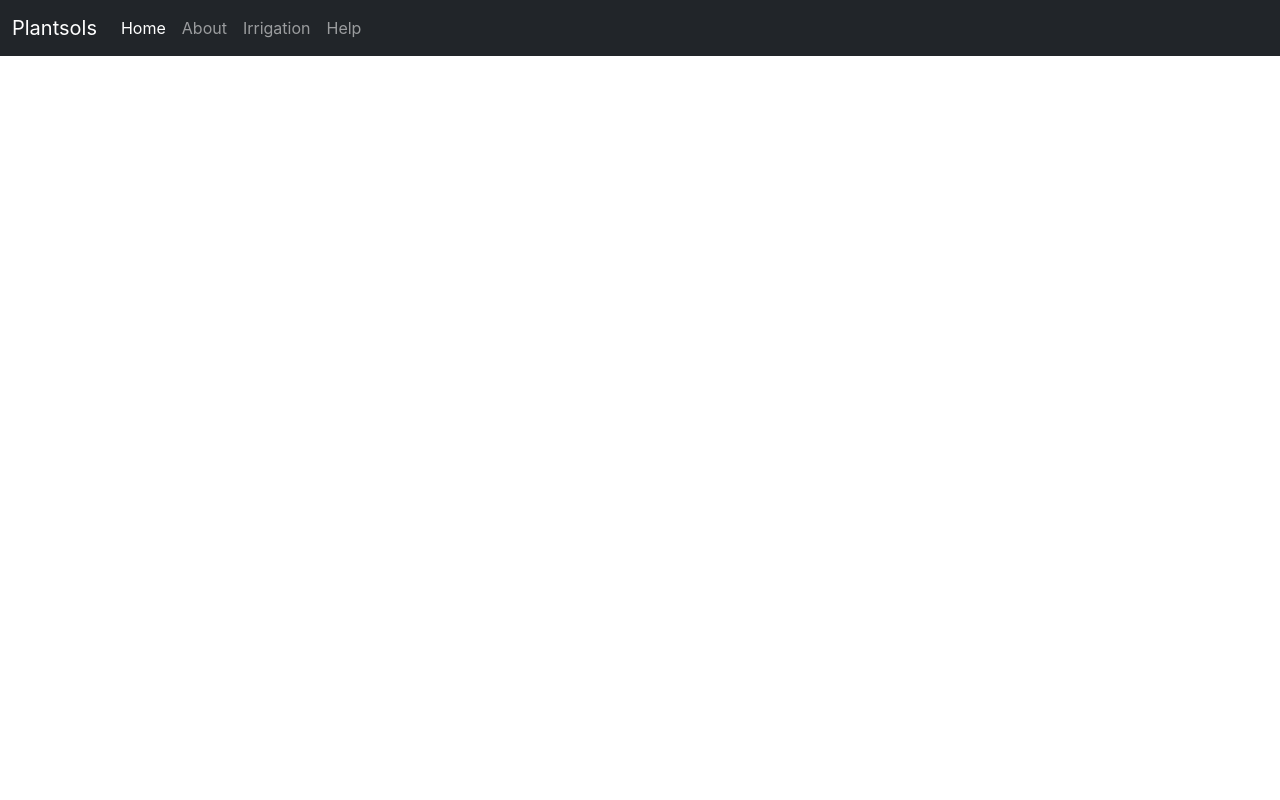
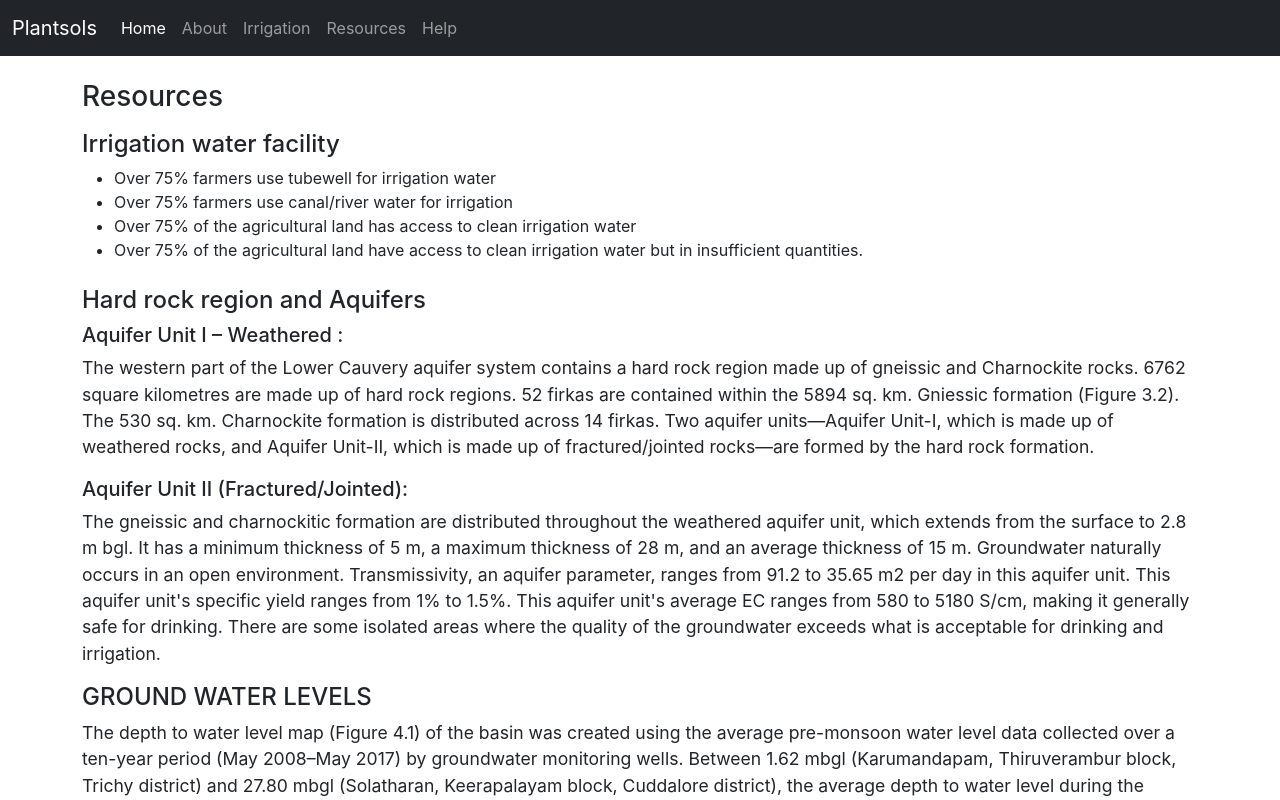
Before and after one commit to abhishekaich2000/plantsols, a React (Create React App) app: page /resources in a window 1280 px wide. Shown: the top 800 px of the page. Built offline with nearby package versions, Linux system fonts and the light colour scheme; a web font is replaced by a local one.

Commit message:
resources section added

```diff
--- a/src/App.js
+++ b/src/App.js
@@ -11,6 +11,7 @@ import About from './components/about/About';
 import Home from './components/home/Home';
 import Help from './components/help/Help';
 import Irrigation from './components/irrigation/Irrigation';
+import Resources from './components/resources/Resources';
 
 function App() {
   return (
@@ -24,6 +25,7 @@ function App() {
         <Route path="/about" element={<About/>}/>
         <Route path="/help" element={<Help/>}/>
         <Route path="/irrigation" element={<Irrigation/>}/>
+        <Route path="/resources" element={<Resources/>}/>
       </Routes>
     </Router>
 
--- a/src/components/navbar/Navbar.jsx
+++ b/src/components/navbar/Navbar.jsx
@@ -24,6 +24,9 @@ export default function Navbar() {
                 <Link className="nav-link" to="/irrigation">Irrigation</Link>
               </li>
               <li className="nav-item">
+                <Link className="nav-link" to="/resources">Resources</Link>
+              </li>
+              <li className="nav-item">
                 <Link className="nav-link" to="/help">Help</Link>
               </li>
             </ul>
--- /dev/null
+++ b/src/components/resources/Resources.jsx
@@ -0,0 +1,52 @@
+import React from 'react'
+import "./resources.css"
+
+export default function Resources() {
+  return (
+    <div className="container mt-4 resources">
+      <h3>Resources</h3>
+
+      <h4 className='mt-3'>Irrigation water facility</h4>
+      <ul>
+        <li>Over 75% farmers use tubewell for irrigation water</li>
+        <li>Over 75% farmers use canal/river water for irrigation</li>
+        <li>Over 75% of the agricultural land has access to clean irrigation water</li>
+        <li>Over 75% of the agricultural land have access to clean irrigation water but in insufficient quantities.</li>
+      </ul>
+
+      <h4 className='mt-4'>Hard rock region and Aquifers</h4>
+      <h5>Aquifer Unit I – Weathered :
+      </h5>
+      <p>The western part of the Lower Cauvery aquifer system contains a hard rock region made up of gneissic and Charnockite rocks. 6762 square kilometres are made up of hard rock regions. 52 firkas are contained within the 5894 sq. km. Gniessic formation (Figure 3.2). The 530 sq. km. Charnockite formation is distributed across 14 firkas. Two aquifer units—Aquifer Unit-I, which is made up of weathered rocks, and Aquifer Unit-II, which is made up of fractured/jointed rocks—are formed by the hard rock formation.</p>
+
+      <h5>Aquifer Unit II (Fractured/Jointed):</h5>
+      <p>The gneissic and charnockitic formation are distributed throughout the weathered aquifer unit, which extends from the surface to 2.8 m bgl. It has a minimum thickness of 5 m, a maximum thickness of 28 m, and an average thickness of 15 m. Groundwater naturally occurs in an open environment. Transmissivity, an aquifer parameter, ranges from 91.2 to 35.65 m2 per day in this aquifer unit. This aquifer unit's specific yield ranges from 1% to 1.5%. This aquifer unit's average EC ranges from 580 to 5180 S/cm, making it generally safe for drinking. There are some isolated areas where the quality of the groundwater exceeds what is acceptable for drinking and irrigation.</p>
+
+      <h4 className='Pre Monsoon Decadal Average Depth to Water'>GROUND WATER LEVELS</h4>
+      <p>The depth to water level map (Figure 4.1) of the basin was created using the average pre-monsoon water level data collected over a ten-year period (May 2008–May 2017) by groundwater monitoring wells. Between 1.62 mbgl (Karumandapam, Thiruverambur block, Trichy district) and 27.80 mbgl (Solatharan, Keerapalayam block, Cuddalore district), the average depth to water level during the decade ranged. 1.5% of wells have water levels between 0 and 2 mbgl, while 50% of wells have levels between 2 and 5 mbgl. In 29% of wells, water levels greater than 5 to 10 mbgl are noted, and in 17%, water levels greater than 10 to 20 mbgl are noted.In 2% of wells, water levels greater than 20 to 40 mbgl are visible. A large portion of the basin has a water level between 2 and 10 mbgl. Eastern and coastal areas of the basin have water levels between 2 and 5 mbgl. The Western side of the basin has water levels between 5 and 10 mbgl. In the northwestern and southwestern borders of the basin, water levels of greater than 10 to 20 mbgl are seen.</p>
+
+      <h4 className='mt-4'>Post monsoon Decadal Average Depth to Water Levels of Aquifer – I</h4>
+      <p>The depth to water level map (Figure 4.2) of the basin was created using the average post-monsoon water level data for the ten-year period (January 2008–December 2017) of groundwater monitoring wells. Between 0.58 mbgl (Mannargudi, Mannargudi block, Tiruvarur district) and 23.80 mbgl (T. Murungapatti, Uppiliyapuram block, Tiruchy district), the average depth to water level during the decade ranged. 27% of wells have water levels between 0 and 2 mbgl, while 45% of wells have levels between 2 and 5 mbgl. In 17% of wells, water levels greater than 5 mbgl are seen. In 9% of wells, water levels greater than 10 mbgl are seen. In 2% of wells, water levels greater than 20 mbgl are seen.The average water level throughout the basin's eastern portion is less than 5 m bgl, whereas it ranges between 2 and 10 m bgl in the basin's central and western regions. Only in the basin's northwest corner is a deeper water level of = 10 m bgl seen.
+      </p>
+
+      <h4 className='mt-4'>Water Level Trend</h4>
+      <h5>Premonsoon</h5>
+      <p>The groundwater level trend is a long-term behaviour indicator that reveals the recharge and draught components of the groundwater in the specified area.It is a composite reflection of the drought condition and annual recharge, followed by the cumulative effect at the conclusion of the study period. For the planning of sustainable groundwater development, trend is a crucial factor.In the observation wells, both escalating and descending trends can be seen. In 82% of the wells overall, the depth to water level has decreased over the past ten years. The percentage of wells with rising trends is only 12%. The minimum and maximum rates of decline in the declining trend are 4 cm/year and 1.27 m/year, respectively. 21% have recorded a decline of 20 to 40 cm/year, compared to 36% who have recorded a decline of less than 20 cm/year. 19% of the stations have recorded declines of 40 to 70 cm/year. A decline of more than 1 million per year has been observed in 1% of the population.</p>
+
+      <h5>Post monsoon</h5>
+      <p>In the observation wells, both escalating and descending trends can be seen. In total, 61% of the wells have observed a decline in depth water level over the past ten years.
+      A rising trend has been observed in 39% of the wells. The minimum and maximum decline rates in the declining trend are 1 cm per year and 95 cm per year, respectively. About 39% of people have noted declines of under 20 cm/year, while 7% have noted declines of between 20 and 40 cm/year. Around 8% of the stations show a decline of 40 to 70 cm/year. A decline of 70 to 95 cm/year has been observed in 6%.
+      The minimum rise in the upward trend is 2 cm per year, and the maximum rise is 67 cm per year. The wells' average annual rise is less than 20 cm.
+      </p>
+
+      <h4 className='mt-4'>Artificial Recharge Plan</h4>
+      <p>The potential volume of void space present within the weathered zone of the first aquifer of the basin has been estimated as 2748 MCM and tabulated in the following table based on the water level monitoring in various seasons across the basin as well as after having a better understanding of the disposition and extent of the aquifer system through exploratory drilling, pumping tests, etc.However, the annual uncommitted runoff is only 802 MCM, which is less than half the amount of water needed to fill the aquifer-available I's void space. Through utilising artificial recharge and water conservation strategies, a plan is created for the basin's overused firkas only 88 MCM, or about 10% of the annual uncommitted runoff, totaling 202 crore rupees in expenditure.
+      The hydrogeological, geophysical, and exploration data of the basin were critically analysed to determine the best locations for these structures. When choosing the Artificial Recharge structures, drainage and geomorphological factors are particularly weighted.
+      Desilting and the building of recharge shafts inside the tanks are chosen for a total of 1811 Recharge Rejuvenation ponds. The 88 MCM range represents the anticipated recharge through these artificial recharge structures.
+      The 75 OE and critical firka area recharge structures are anticipated to create an additional 5500 ha of paddy, 4400 ha of sugarcane, 8800 ha of banana, or 14667 ha of irrigated dry crops.
+      </p>
+
+      <img className='my-1' src="http://drive.google.com/uc?export=view&id=19sp0WoN8J0eN_ZGLRN_fQj0xQDNmAwV0" alt="" />
+    </div>
+  )
+}
--- /dev/null
+++ b/src/components/resources/resources.css
@@ -0,0 +1,3 @@
+img{
+  width: 700px;
+}
```
